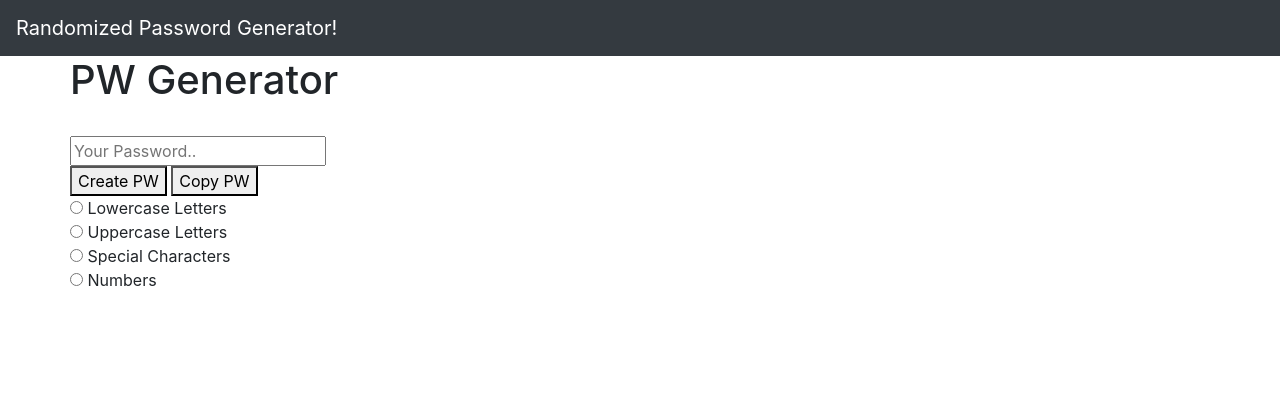
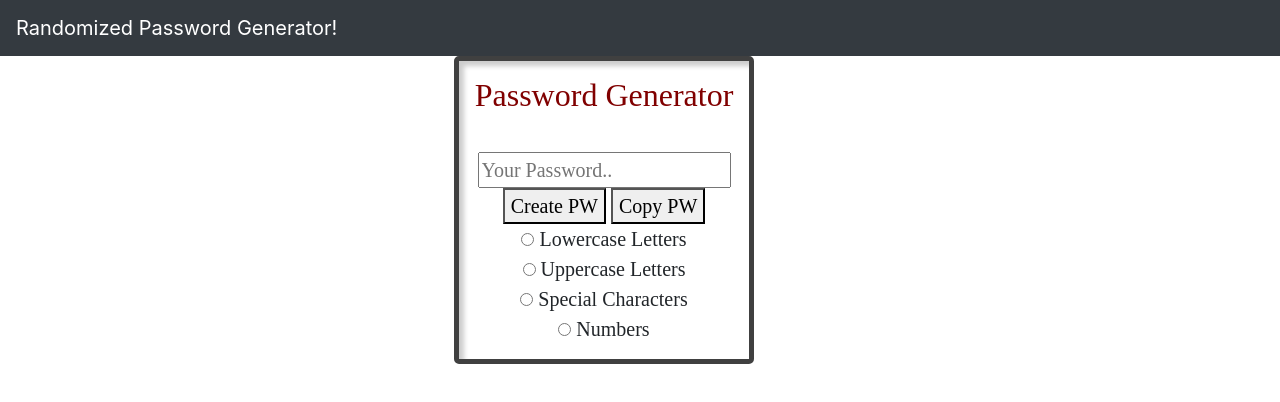
Before and after one commit to Jwhitemocha/Password-Generator, a plain HTML site: page index.html in a window 1280 px wide. Drawn offline with nearby package versions, Linux system fonts and the light colour scheme.

Commit message:
added styling

```diff
--- a/index.html
+++ b/index.html
@@ -30,12 +30,12 @@
             <div class=".col-lg-8.col-sm-12">
 
                     <div class="userInterface">
-                        <h1> PW Generator </h1>
+                        <h1> Password Generator </h1>
                         <br>
                         <input id ="password" type="text" placeholder="Your Password..">
                         <br>
                         <button id="generate">Create PW</button>
-                        <button onclick="">Copy PW</button>
+                        <button onclick="copy()">Copy PW</button>
                         <br>
                         <input type="radio" name="options" value="lowercase"> Lowercase Letters<br>
                         <input type="radio" name="options" value="uppercase"> Uppercase Letters<br>
--- a/script.js
+++ b/script.js
@@ -1,3 +1,5 @@
+
+// Create Button to Generate Password
 function generate( length = 10 ){
     var uppercase = "ABCDEFGHIHJKLMNOPQRSTUVWXYZ";
     var lowercase = "abcdefghijklmnopqrstuvwxyz";
@@ -14,3 +16,13 @@ function generate( length = 10 ){
     }
 return password;
 }
+// Copy Button to Copy Generated password
+function copy() {
+    var copyText = document.getElementById("password");
+    copy.Text.select();
+    copyText.setSelectionRange(0,99999);
+    document.execCommand("copy");
+    alert("Copied Password: " + copyText.value);
+}
+
+// Create Modifiers.
--- a/style.css
+++ b/style.css
@@ -1,3 +1,21 @@
-.navbar-brand {
-    color : salmon;
+h1 {
+    font-size: 32px;
+    color: maroon;
 }
+
+.userInterface {
+    font-size: 20px;
+    font-family: 'Times New Roman', Times, serif;
+    width: 300px;
+    padding: 15px;
+    border: none;
+    border: 5px solid rgba(0,0,0,0.75);
+    border-radius: 5px;
+    box-shadow: inset 5px 5px 5px #CCC;
+    position: absolute;
+    margin-left: 30%;
+}
+
+.container {
+    text-align: center;
+}
```
